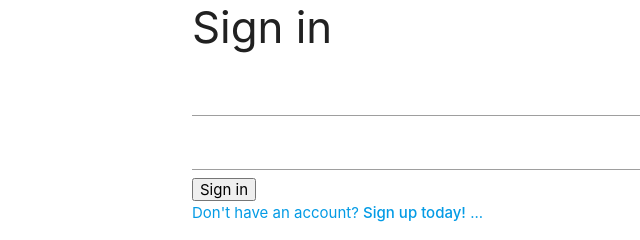
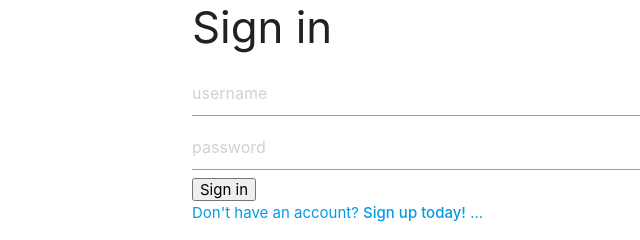
Before and after one commit to AndrewBresee/Gratitude, a website: page Client/index.html at #/signin in a window 1280 px wide. Shown: the part 222-462 px from the top of the page, 0-640 px from the left. Drawn offline with nearby package versions, Linux system fonts and the light colour scheme.

Commit message:
Create place holders

```diff
--- a/Client/Authentication/signin.html
+++ b/Client/Authentication/signin.html
@@ -3,11 +3,11 @@
   <form name="signinForm" ng-submit='signin()' novalidate>
 
     <div>
-      <input type='text' ng-model='user.username' name="user"  required = "" />
+      <input placeholder="username" type='text' ng-model='user.username' name="user"  required = "" />
     </div>
 
     <div class="password">
-      <input type="password" name="password" ng-model='user.password'>
+      <input placeholder="password" type="password" name="password" ng-model='user.password'>
     </div>
     <button>Sign in</button>
   </form>
```
Also changed, not shown: Client/Authentication/signup.html (+3 -3 lines).
